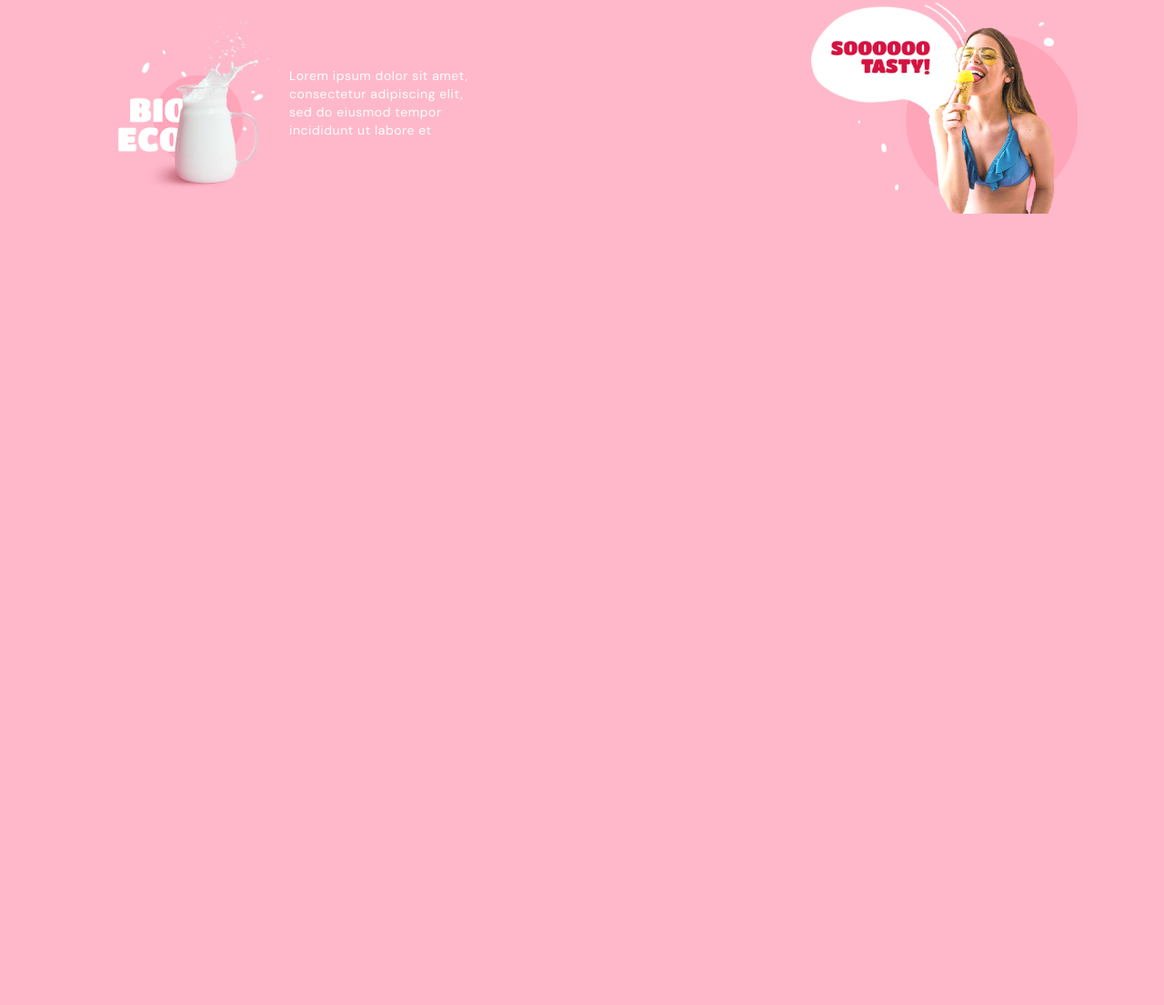
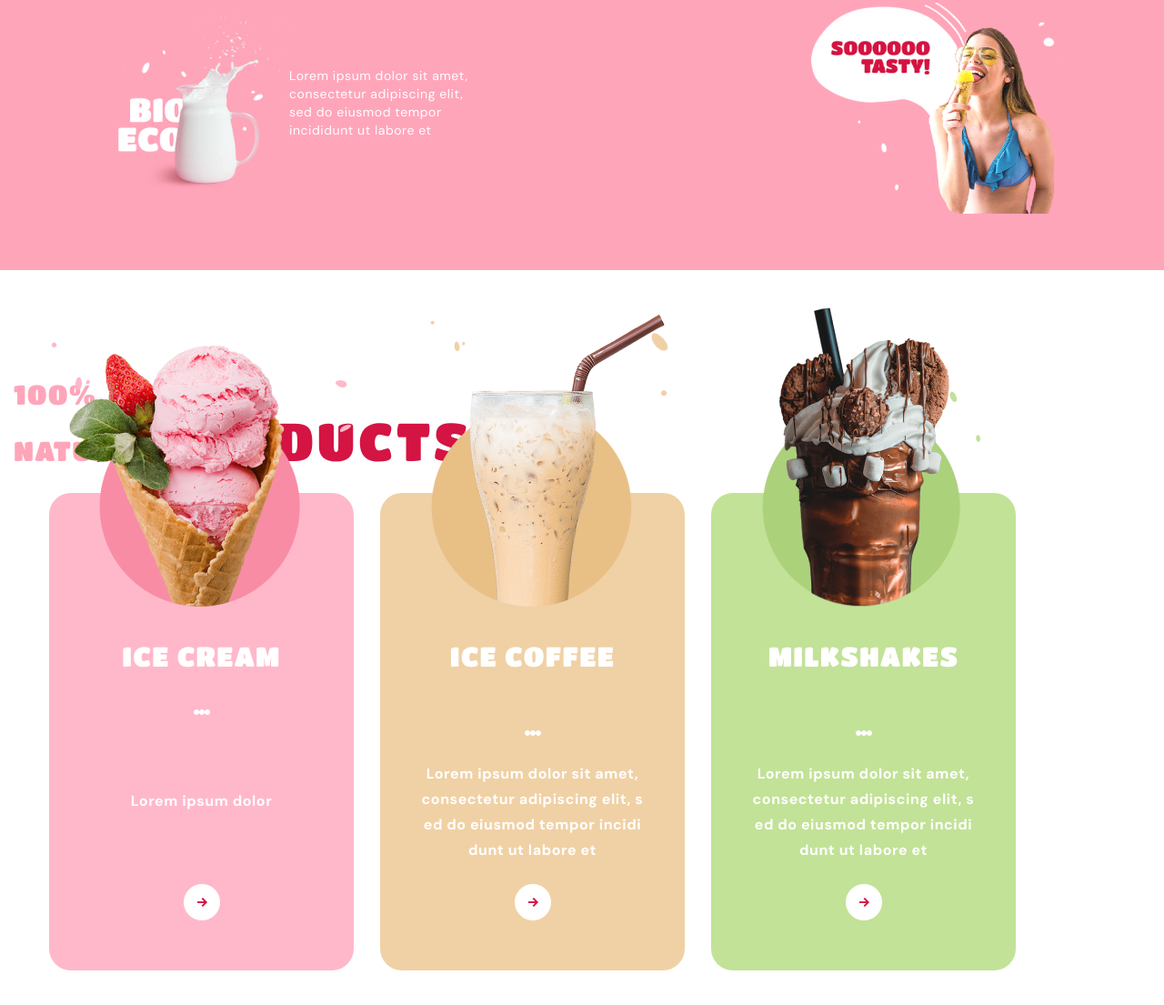
Before and after one commit to JuliaZaykaS/lessons-with-mentor, a plain HTML site: page index.html in a window 1280 px wide. Shown: the part 423-1528 px from the top of the page at 91% size. Before the commit the page ends 800 px from the top, so only its background shows below. Drawn offline with nearby package versions, Linux system fonts and the light colour scheme.

Commit message:
2я секция
начали 2ю секцию

```diff
--- a/css/style.css
+++ b/css/style.css
@@ -2,12 +2,27 @@
   /* Палитра */
   --color-white: #ffffff;
   --color-bright-pink: #d41443;
-  --color-light-pink: #ffb8ca;
+  --color-light-pink: #ffa5ba;
+  --color-second-light-pink: #ffb8ca;
+  --color-light-orange: #f0d1a5;
+  --color-light-green: #c2e297;
+  --color-very-light-pink: #fff5f6;
+  --color-black: #000000;
+  --color-grey-white: #ecebeb;
+  --color-grey-pink: #907e82;
+  --color-second-grey: #e1e1e1;
 
   /* Названия переменных */
   --main-text-background-color: var(--color-white);
   --main-text-color: var(--color-bright-pink);
-  --background-color: var(--color-light-pink);
+  --second-text-color: var(--color-light-pink);
+  --second-text-background-color: var(--color-second-light-pink);
+  --third-text-color: var(--color-black);
+  --third-background-color: var(--color-light-green);
+  --fourth-background-color: var(--color-very-light-pink);
+  --fourth-text-color: var(--color-grey-pink);
+  --not-hover-background: var(--color-grey-white);
+  --border-color: var(--color-second-grey);
 
   --main-font-family: "DM Sans", sans-serif;
   --secondary-font-family: "Titan One", cursive;
@@ -139,6 +154,10 @@ body {
 /*=== /Навигация ===*/
 
 /*=== О нас ===*/
+
+.about-us-section {
+  background-color: var(--color-light-pink);
+}
 .about-us {
   display: flex;
   justify-content: space-between;
@@ -227,3 +246,95 @@ body {
 .statistics-list .items {
   text-align: end;
 }
+
+/*=== Виды продукции и состав ===*/
+.products {
+  background-color: var(--main-text-background-color);
+}
+
+.title {
+  font-family: var(--secondary-font-family);
+  font-style: normal;
+  font-weight: 400;
+  letter-spacing: 0.04em;
+  text-transform: uppercase;
+}
+.title-begin {
+  font-size: 30px;
+  line-height: 1.13;
+
+  color: var(--second-text-color);
+}
+
+.product-list {
+  display: flex;
+  justify-content: center;
+  height: 735px;
+}
+
+.product-card {
+  position: relative;
+  width: 335px;
+  height: 525px;
+  padding: 163px 44px 50px;
+  border-radius: 24px;
+  /* margin-bottom: 50px; */
+
+  text-align: center;
+  /* padding: 50px 44px; */
+}
+
+.product-info {
+  display: flex;
+  flex-direction: column;
+  justify-content: space-between;
+  /* padding: 163px 44px 50px; */
+  height: 100%;
+}
+
+.product-foto {
+  position: absolute;
+  margin-bottom: 38px;
+  left: 0;
+  top: -40%;
+
+  /* top: -50%; */
+}
+
+.bg-card-pink {
+  background-color: #ffb8ca;
+}
+
+.bg-card-orange {
+  background-color: #f0d1a5;
+}
+
+.bg-card-green {
+  background-color: #c2e297;
+}
+
+.product-card:not(last-child) {
+  margin-right: 29px;
+}
+
+.ellipses {
+  display: flex;
+  justify-content: center;
+  /* margin-bottom: 32px; */
+}
+
+.product-name {
+  font-size: 30px;
+  line-height: 1.13;
+  color: var(--main-text-background-color);
+  margin-bottom: 32px;
+}
+
+.product-description {
+  font-weight: 700;
+  font-size: 16px;
+  line-height: 1.76;
+  color: var(--main-text-background-color);
+  word-break: break-all;
+  /* margin-bottom: 62px; */
+}
--- a/index.html
+++ b/index.html
@@ -52,7 +52,7 @@
         </div>
       </div>
     </header>
-    <section class="section">
+    <section class="section about-us-section">
       <div class="container">
         <h2 hidden>About us</h2>
         <div class="about-us">
@@ -95,5 +95,80 @@
         </div>
         </div>
     </section>
+    <!-- Виды продукции и состав -->
+      <section class="section products">
+        <div class="container">
+          <!-- <h2 hidden>Types of products and composition</h2> -->
+          <h3 class="title title-begin">
+            100% natural<span class="title-accent">products</span>
+          </h3>
+          <ul class="list product-list">
+            <li class="product-card bg-card-pink ">
+              <img class="product-foto" src="./images/icecream-card.png" alt="Мороженое" />
+              <div class="product-info ">
+                <div>
+
+                  <h3 class="title product-name">ice cream</h3>
+                  <ul class="list ellipses">
+                    <li><img src="./images/Ellipse.png" alt="Кружочек" /></li>
+                    <li><img src="./images/Ellipse.png" alt="Кружочек" /></li>
+                    <li><img src="./images/Ellipse.png" alt="Кружочек" /></li>
+                  </ul>
+                </div>
+
+                <p class="product-description">
+                  Lorem ipsum dolor
+                </p>
+                <div class="button-right">
+
+                  <img src="./images/arrow-right-two.png" alt="Стрелочка вправо" />
+                </div>
+              </div>
+            </li>
+            <li class="product-card bg-card-orange">
+              <img class="product-foto" src="./images/icecoffe.png" alt="Холодный кофе" />
+              <div class="product-info ">
+
+                <h3 class="title product-name">ice coffee</h3>
+                <ul class="list ellipses">
+                  <li><img src="./images/Ellipse.png" alt="Кружочек" /></li>
+                  <li><img src="./images/Ellipse.png" alt="Кружочек" /></li>
+                  <li><img src="./images/Ellipse.png" alt="Кружочек" /></li>
+                </ul>
+                <p class="product-description">
+                  Lorem ipsum dolor sit amet, consectetur adipiscing elit, sed do
+                  eiusmod tempor incididunt ut labore et
+                </p>
+                <div class="button-right">
+
+                  <img src="./images/arrow-right-two.png" alt="Стрелочка вправо" />
+                </div>
+              </div>
+            </li>
+            <li class="product-card bg-card-green">
+              <img class="product-foto" src="./images/milkshakes.png" alt="Молочный коктейль" />
+              <div class="product-info ">
+
+                <h3 class="title product-name">milkshakes</h3>
+                <ul class="list ellipses">
+                  <li><img src="./images/Ellipse.png" alt="Кружочек" /></li>
+                  <li><img src="./images/Ellipse.png" alt="Кружочек" /></li>
+                  <li><img src="./images/Ellipse.png" alt="Кружочек" /></li>
+                </ul>
+                <p class="product-description">
+                  Lorem ipsum dolor sit amet, consectetur adipiscing elit, sed do
+                  eiusmod tempor incididunt ut labore et
+                </p>
+                <div class="button-right">
+
+                  <img src="./images/arrow-right-two.png" alt="Стрелочка вправо" />
+                </div>
+              </div>
+            </li>
+          </ul>
+        </div>
+      </section>
+      <!-- /Виды продукции и состав -->
+
   </body>
 </html>
```
Also changed, not shown: images/Ellipse.png (added), images/arrow-right-two.png (added), images/icecoffe.png (added), images/icecream-card.png (added), images/milkshakes.png (added).
